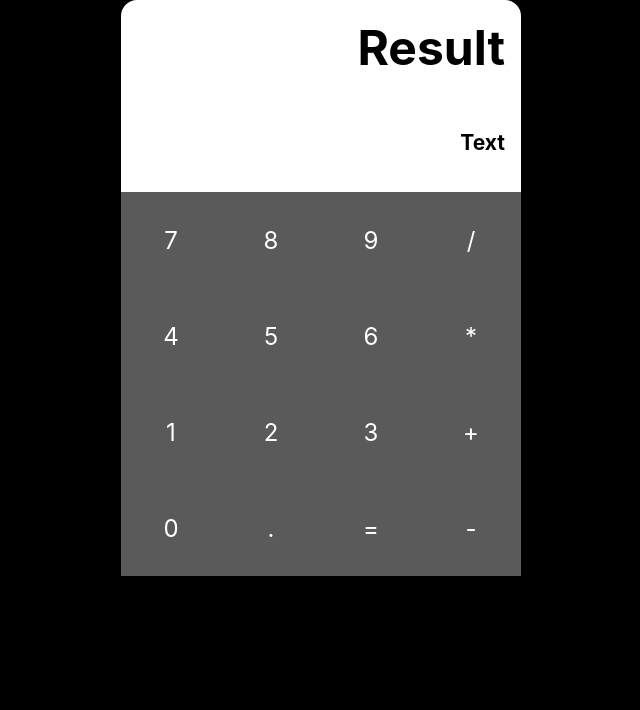
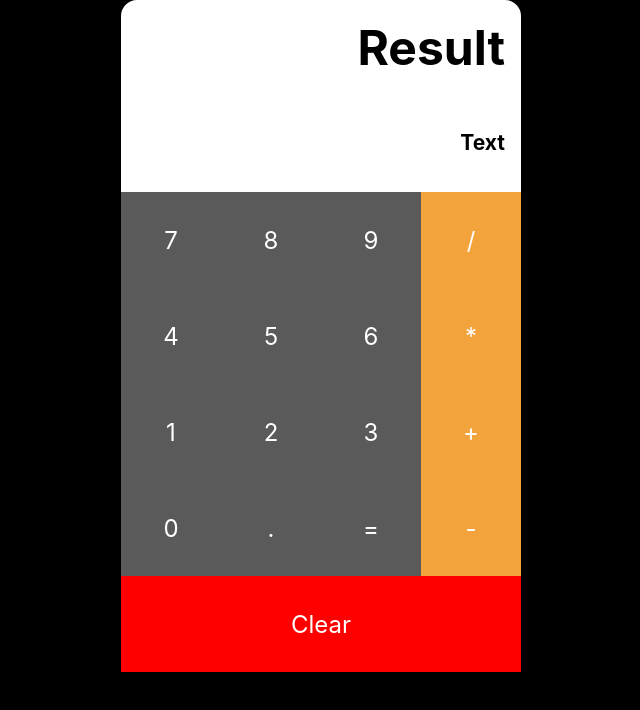
Before and after one commit to cotton-r/calculator, a React (Create React App) app: page / in a window 1280 px wide. Shown: the top 710 px of the page, without its empty margins (319-959 px from the left). Built offline with nearby package versions, Linux system fonts and the light colour scheme.

Commit message:
change color of funciton buttons

```diff
--- a/src/App.js
+++ b/src/App.js
@@ -3,6 +3,9 @@ import Button from './components/Button';
 import Input from './components/Input';
 
 const App = () => {
+
+  const buttonColor = "#f2a33c";
+
   return (
     <div className="App">
       <div className='calc-wrapper'>
@@ -11,29 +14,30 @@ const App = () => {
           <Button symbol="7" />
           <Button symbol="8" />
           <Button symbol="9" />
-          <Button symbol="/" />
+          <Button symbol="/" color={buttonColor} />
         </div>
         <div className='row'>
           <Button symbol="4" />
           <Button symbol="5" />
           <Button symbol="6" />
-          <Button symbol="*" />
+          <Button symbol="*" color={buttonColor} />
         </div>
         <div className='row'>
           <Button symbol="1" />
           <Button symbol="2" />
           <Button symbol="3" />
-          <Button symbol="+" />
+          <Button symbol="+" color={buttonColor} />
         </div>
         <div className='row'>
           <Button symbol="0" />
           <Button symbol="." />
           <Button symbol="=" />
-          <Button symbol="-" />
+          <Button symbol="-" color={buttonColor} />
         </div>
+        <Button symbol="Clear" color="red" />
       </div>
     </div>
   );
-}
+};
 
 export default App;
--- a/src/components/Button.js
+++ b/src/components/Button.js
@@ -1,8 +1,8 @@
 import "./Button.css";
 
-const Button = ({ symbol }) => {
+const Button = ({ symbol, color }) => {
     return (
-        <div className="button-wrapper">
+        <div className="button-wrapper" style={{ backgroundColor: color }}>
             {symbol}
         </div>
     );
```
